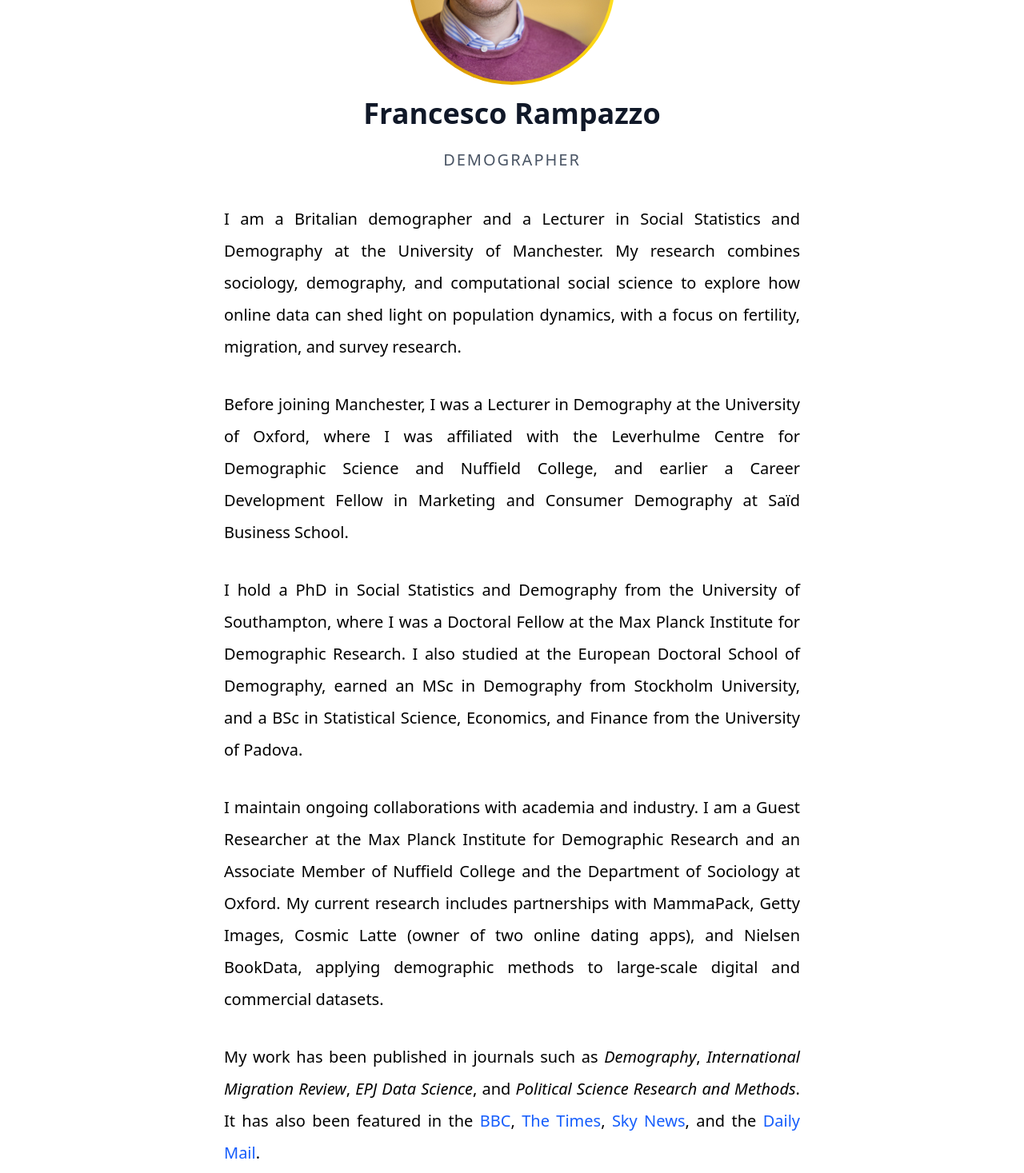
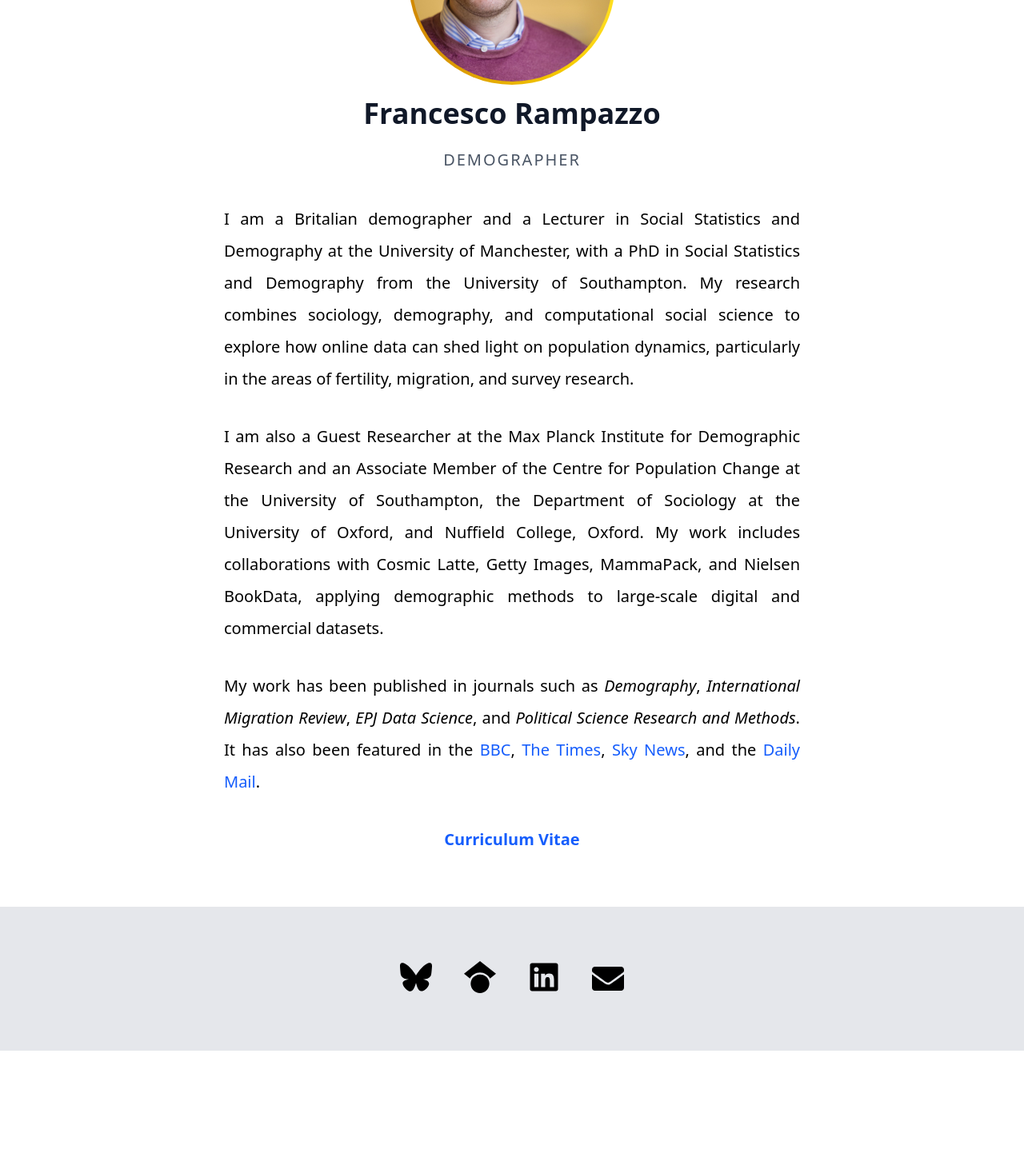
Before and after one commit to chiccorampazzo/website, a Next.js app: page / in a window 1280 px wide. Shown: the part 276-1743 px from the top of the page at 80% size. After the commit the page ends 1590 px from the top, so only its background shows below. Built offline with nearby package versions, Linux system fonts and the light colour scheme.

Commit message:
shorter bio

```diff
--- a/app/page.tsx
+++ b/app/page.tsx
@@ -27,36 +27,21 @@ export default function Home() {
       <div className="mx-6 mt-4">
         <p>
           I am a Britalian demographer and a Lecturer in Social Statistics and
-          Demography at the University of Manchester. My research combines
-          sociology, demography, and computational social science to explore how
-          online data can shed light on population dynamics, with a focus on
-          fertility, migration, and survey research.
+          Demography at the University of Manchester, with a PhD in Social
+          Statistics and Demography from the University of Southampton. My
+          research combines sociology, demography, and computational social
+          science to explore how online data can shed light on population
+          dynamics, particularly in the areas of fertility, migration, and
+          survey research.
         </p>
 
         <p>
-          Before joining Manchester, I was a Lecturer in Demography at the
-          University of Oxford, where I was affiliated with the Leverhulme
-          Centre for Demographic Science and Nuffield College, and earlier a
-          Career Development Fellow in Marketing and Consumer Demography at Saïd
-          Business School.
-        </p>
-
-        <p>
-          I hold a PhD in Social Statistics and Demography from the University
-          of Southampton, where I was a Doctoral Fellow at the Max Planck
-          Institute for Demographic Research. I also studied at the European
-          Doctoral School of Demography, earned an MSc in Demography from
-          Stockholm University, and a BSc in Statistical Science, Economics, and
-          Finance from the University of Padova.
-        </p>
-
-        <p>
-          I maintain ongoing collaborations with academia and industry. I am a
-          Guest Researcher at the Max Planck Institute for Demographic Research
-          and an Associate Member of Nuffield College and the Department of
-          Sociology at Oxford. My current research includes partnerships with
-          MammaPack, Getty Images, Cosmic Latte (owner of two online dating
-          apps), and Nielsen BookData, applying demographic methods to
+          I am also a Guest Researcher at the Max Planck Institute for
+          Demographic Research and an Associate Member of the Centre for
+          Population Change at the University of Southampton, the Department of
+          Sociology at the University of Oxford, and Nuffield College, Oxford.
+          My work includes collaborations with Cosmic Latte, Getty Images,
+          MammaPack, and Nielsen BookData, applying demographic methods to
           large-scale digital and commercial datasets.
         </p>
 
```
